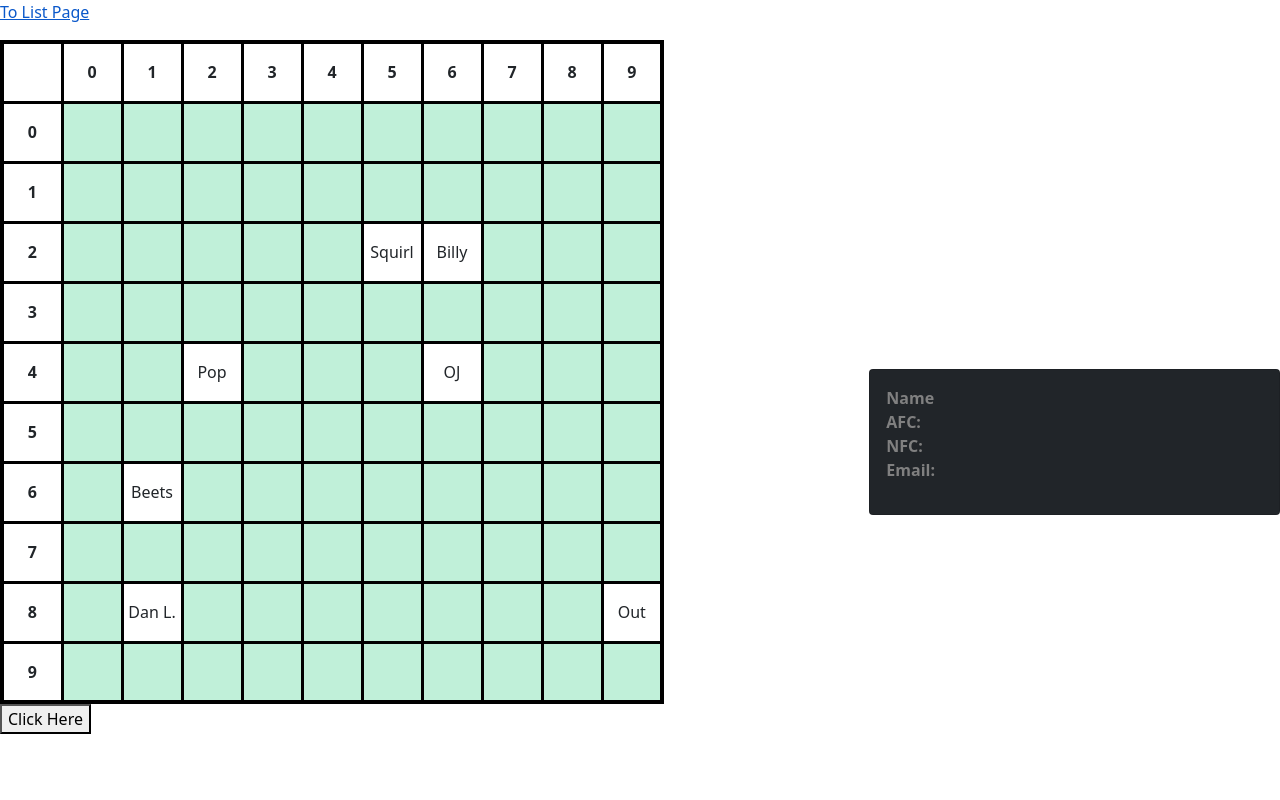
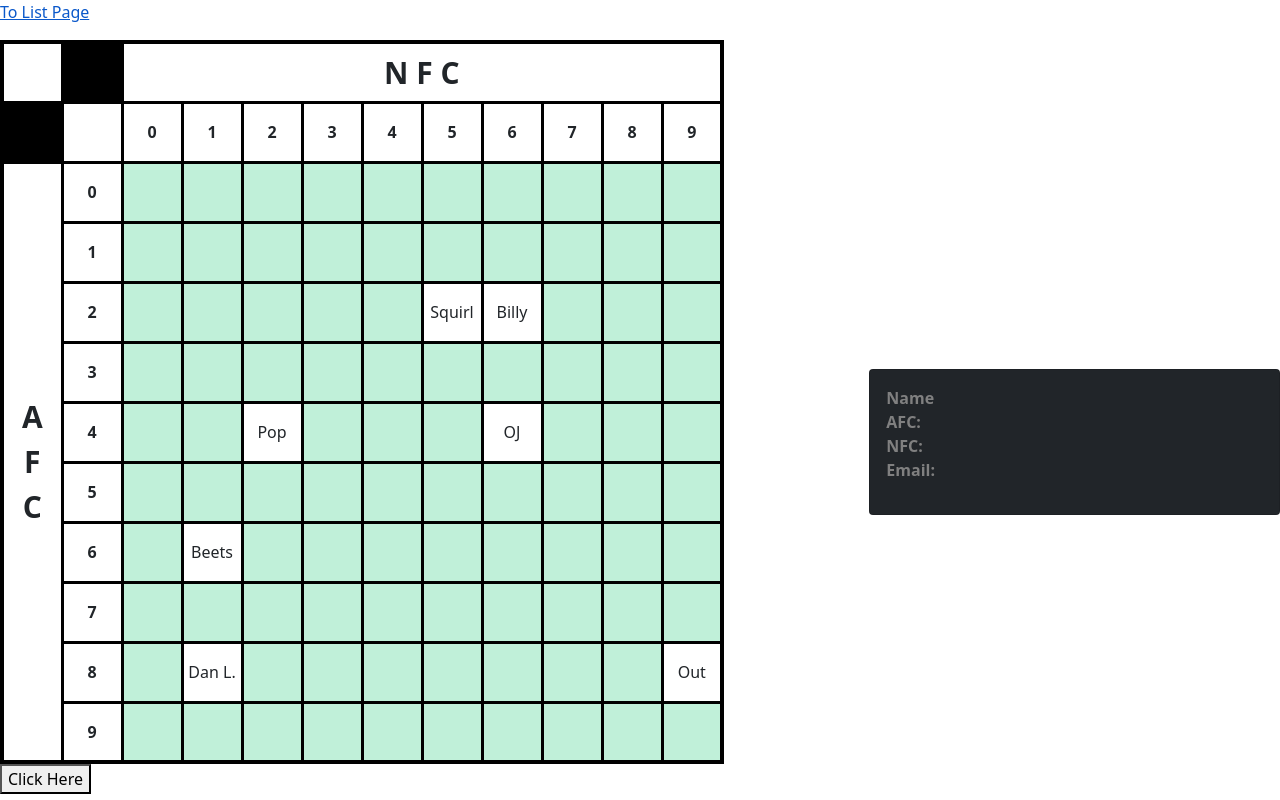
Before and after one commit to DLav0/Superbowl-Boxes, a React (Create React App) app: page /boxes in a window 1280 px wide. Built offline with nearby package versions, Linux system fonts and the light colour scheme.

Commit message:
Input Check & Labels

```diff
--- a/src/App.css
+++ b/src/App.css
@@ -116,3 +116,15 @@ table {
   color: grey;
   margin-top: 80%;
 }
+
+.chartLabel {
+  font-size: 30px;
+}
+
+.chartLabelY {
+  font-size: 40px;
+}
+
+.blacken {
+  background-color: black;
+}
--- a/src/App.js
+++ b/src/App.js
@@ -10,10 +10,29 @@ import Boxes from "./app/Boxes";
 function App() {
 
   const [persons, addPerson] = useState(personsHard)
+  const [isError, changeError] = useState(false)
 
 
 
   const updateState = (vals) => {
+
+    changeError(false)
+
+    for (const person of persons) {
+      if (person.name === vals.name) {
+        changeError('This name has already been added')
+        return
+      }
+      if (person.shortName === vals.shortName) {
+        changeError('This Short Name has already been used')
+        return
+      }
+      if (person.email === vals.email) {
+        changeError('This email has already been used')
+        return
+      }
+    }
+
     const personX = new Person(vals.name, vals.shortName, vals.email, persons.length)
     addPerson(persons.concat(personX))
     console.log(personX)
@@ -54,7 +73,7 @@ function App() {
     <div className=''>
       <Routes>
         <Route path='/' element={<Homepage />} />
-        <Route path='/list' element={<RenderList persons={persons} updateState={updateState} updatePerson={updatePerson} />} />
+        <Route path='/list' element={<RenderList persons={persons} updateState={updateState} updatePerson={updatePerson} isError={isError} />} />
         <Route path='/boxes' element={<Boxes persons={persons} />} />
       </Routes>
     </div>
--- a/src/app/BoxesTable.js
+++ b/src/app/BoxesTable.js
@@ -29,7 +29,13 @@ const BoxesTable = (props) => {
           <table className="tableBorder">
 
             <thead>
+                <tr>
+                  <th ></th>
+                  <th className='blacken'></th>
+                  <th colspan="11" className='chartLabel'>N F C</th>
+                </tr>
                 <tr >
+                <th className='blacken'></th>
                 <th ></th>
                 <th >0</th>
                 <th >1</th>
@@ -47,12 +53,58 @@ const BoxesTable = (props) => {
 
                {afcArray.map((row, i) => {
 
+                if (i === 0) {
+
                   return (
                     <tr key={i}>
+                    <th  rowspan="10">
+                      <div className='chartLabel'>A</div>
+                      <div className='chartLabel'>F</div>
+                      <div className='chartLabel'>C</div>
+                    </th>
                     <th>{i}</th>
                     <BoxRow  afcPass={row} hoverPerson={props.hoverPerson} lockPerson={props.lockPerson} />
                     </tr>
                   )
+                  }
+
+                // if (i === 3) {
+
+                // return (
+                //   <tr key={i}>
+                //   <th  rowspan="3">
+                //     <div className='chartLabel'>A</div>
+                //     <div className='chartLabel'>F</div>
+                //     <div className='chartLabel'>C</div>
+                //   </th>
+                //   <th>{i}</th>
+                //   <BoxRow  afcPass={row} hoverPerson={props.hoverPerson} lockPerson={props.lockPerson} />
+                //   </tr>
+                // )
+                // }
+
+                // if (i === 6) {
+
+                //   return (
+                //     <tr key={i}>
+                //     <th rowspan='4'></th>
+                //     <th>{i}</th>
+                //     <BoxRow  afcPass={row} hoverPerson={props.hoverPerson} lockPerson={props.lockPerson} />
+                //     </tr>
+                //   )
+                //   }
+
+
+
+                else {
+                  return (
+                    <tr key={i}>
+
+                    <th>{i}</th>
+                    <BoxRow  afcPass={row} hoverPerson={props.hoverPerson} lockPerson={props.lockPerson} />
+                    </tr>
+                  )
+                }
 
               })}
 
--- /dev/null
+++ b/src/app/ErrorMsg.js
@@ -0,0 +1,12 @@
+const ErrorMsg = (props) => {
+    const isError = props.isError
+
+    if (isError)
+    return (
+        <div class="alert alert-danger" role="alert">
+            {isError}
+        </div>
+    )
+}
+
+export default ErrorMsg
--- a/src/app/PersonEdit.js
+++ b/src/app/PersonEdit.js
@@ -12,6 +12,12 @@ const PersonEdit = (props) => {
         props.updatePerson(values, ID)
     }
 
+    const initialVals = {
+        name: person.name,
+        shortName: person.shortName,
+        email: person.email
+    }
+
 
     return (
         <>
@@ -20,11 +26,7 @@ const PersonEdit = (props) => {
                 {person.name} ({person.shortName}) -{person.email}
                 <ModalBody>
                     <Formik
-                        initialValues={{
-                            name: 'NameGame',
-                            shortName: 'Game',
-                            email: '@@@'
-                        }}
+                        initialValues={initialVals}
                         onSubmit={handleSubmit}
                         validate={validateInputForm}
                     >
--- a/src/app/RenderList.js
+++ b/src/app/RenderList.js
@@ -5,6 +5,7 @@ import InputForm from "./InputForm";
 import { Col, Container, Row} from 'reactstrap'
 import PersonCard from "./PersonCard";
 import PersonEdit from "./PersonEdit";
+import ErrorMsg from './ErrorMsg'
 
 
 
@@ -45,6 +46,11 @@ const RenderList = (props) => {
                     </div>
                 </div>
             </div>
+            <div className='row'>
+                <div className='col-md-8'>
+                    <ErrorMsg isError={props.isError}/>
+                </div>
+            </div>
             <div className="row">
                 <div className="col-md-3"></div>
                 <div className="col-md-8">
--- a/src/app/logical/validateInputForm.js
+++ b/src/app/logical/validateInputForm.js
@@ -11,8 +11,8 @@ export const validateInputForm = (values) => {
         errors.email = 'Email should contain an @'
     }
 
-    if (values.shortName.length > 10) {
-        errors.shortName = 'The shortname must be less than 10 characters'
+    if (values.shortName.length > 13) {
+        errors.shortName = 'The shortname must be less than 13 characters.'
     }
 
     return errors
```
Also changed, not shown: src/app/Boxes.js (+9 -3 lines), SuperbowlBoxes.txt. Lines whose indentation alone changed are shown as unchanged.
